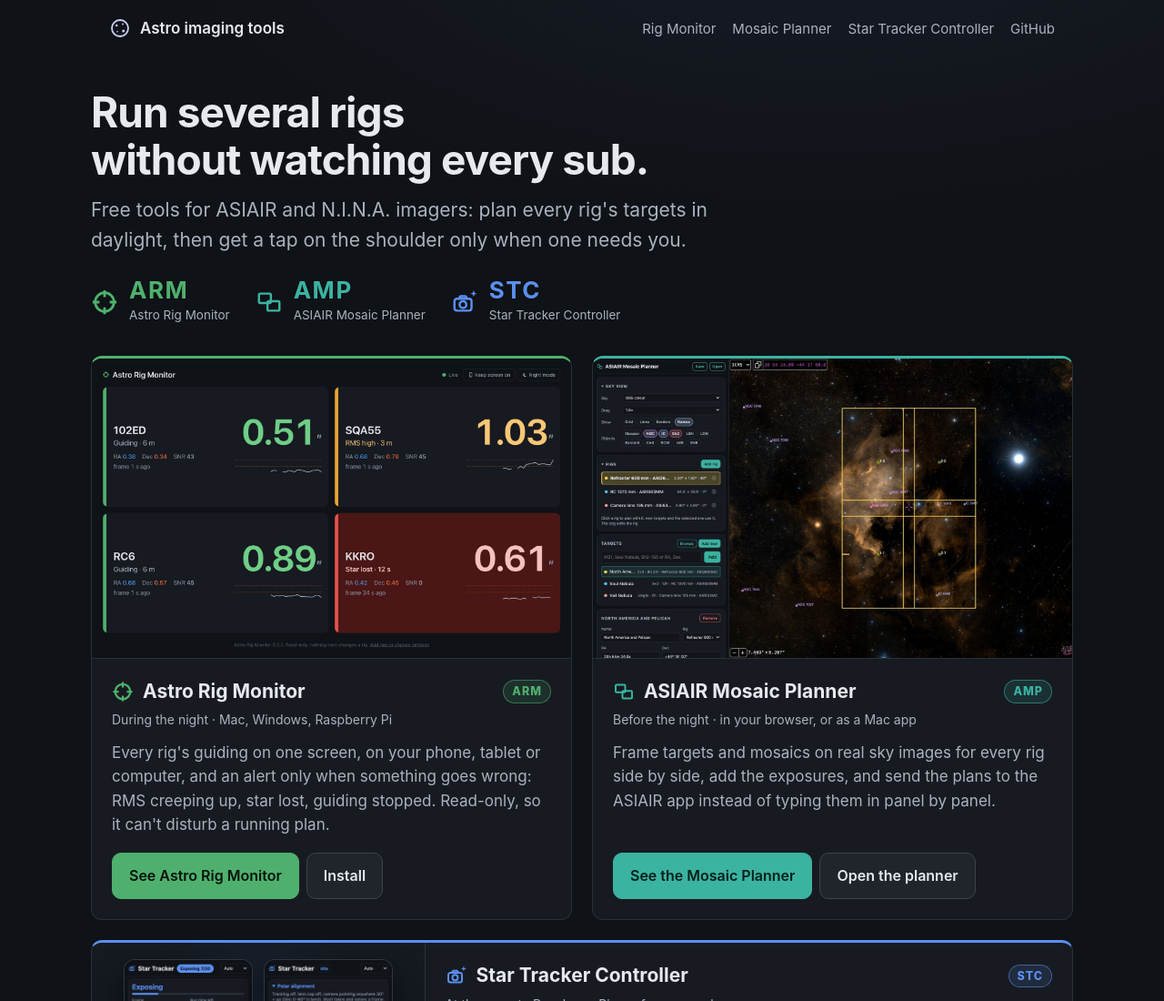
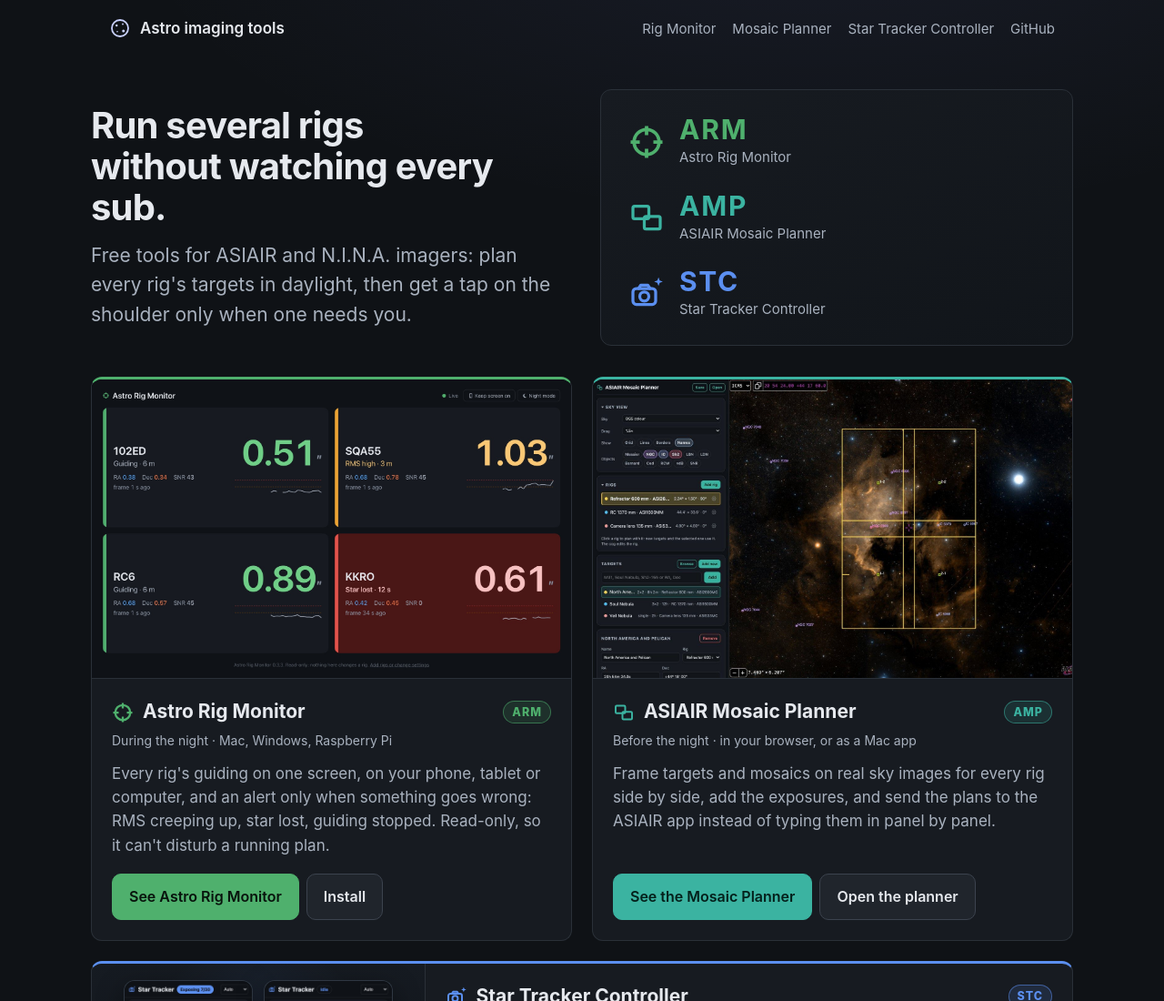
Before and after one commit to dgsgc/dgsgc.github.io, a plain HTML site: page index.html in a window 1280 px wide. Shown: the top 1100 px of the page at 91% size. Drawn offline with Linux system fonts and the light colour scheme.

Commit message:
Home: 50/50 title section, the three tools on the right
Co-Authored-By: Claude Opus 5.5 <noreply@anthropic.com>

```diff
--- a/index.html
+++ b/index.html
@@ -177,6 +177,19 @@ footer a { color: var(--text2); }
 .acr { margin-left: auto; font-size: 12.5px; font-weight: 800; letter-spacing: .08em; color: var(--c); border: 1px solid color-mix(in srgb, var(--c) 55%, transparent);
   background: color-mix(in srgb, var(--c) 14%, transparent); border-radius: 999px; padding: 2px 9px; }
 .tool h3 { width: 100%; }
+
+/* title section: headline on the left, the three tools on the right */
+.split { display: grid; grid-template-columns: 1fr 1fr; gap: 40px; align-items: center; }
+.split .lead { margin-bottom: 0; }
+.split h1 { font-size: clamp(30px, 3.6vw, 40px); }
+.split .trio { flex-direction: column; gap: 14px; margin: 0; padding: 22px 26px; border: 1px solid var(--line); border-radius: var(--r);
+  background: linear-gradient(160deg, #171b21, #11151a); }
+.split .acro { gap: 16px; padding: 6px 4px; border-radius: 10px; }
+.split .acro:hover { background: rgba(255,255,255,.03); }
+.split .acro svg { width: 40px; height: 40px; }
+.split .acro b { font-size: 30px; }
+.split .acro small { font-size: 15px; }
+@media (max-width: 820px) { .split { grid-template-columns: 1fr; gap: 24px; } .split .trio { padding: 16px 18px; } }
 </style>
 </head>
 <body>
@@ -190,9 +203,13 @@ footer a { color: var(--text2); }
 
 <main>
 <div class="wrap hero">
+  <div class="split">
+    <div class="split-text">
   <h1>Run several rigs<br>without watching every sub.</h1>
   <p class="lead">Free tools for ASIAIR and N.I.N.A. imagers: plan every rig's targets in daylight, then get a tap on the shoulder only when one needs you.</p>
-  <div class="trio"><a class="acro" href="https://dgsgc.github.io/astro-rig-monitor/" style="--c:#4fb06d"><svg viewBox="0 0 32 32" aria-hidden="true"><circle cx="16" cy="16" r="11" fill="none" stroke="#4fb06d" stroke-width="3"/><path d="M16 2v8M16 22v8M2 16h8M22 16h8" stroke="#4fb06d" stroke-width="3"/></svg><span><b>ARM</b><small>Astro Rig Monitor</small></span></a><a class="acro" href="https://dgsgc.github.io/asiair-mosaic-planner/" style="--c:#3bb3a1"><svg viewBox="0 0 32 32" aria-hidden="true"><rect x="4" y="6" width="14" height="11" rx="1.5" fill="none" stroke="#3bb3a1" stroke-width="2.6"/><rect x="14" y="15" width="14" height="11" rx="1.5" fill="none" stroke="#3bb3a1" stroke-width="2.6"/></svg><span><b>AMP</b><small>ASIAIR Mosaic Planner</small></span></a><a class="acro" href="https://dgsgc.github.io/star-tracker-controller/" style="--c:#5b8ff0"><svg viewBox="0 0 32 32" aria-hidden="true"><rect x="4" y="12" width="20" height="14" rx="3" fill="none" stroke="#5b8ff0" stroke-width="2.6" stroke-linecap="round" stroke-linejoin="round"/><circle cx="14" cy="19" r="4" fill="none" stroke="#5b8ff0" stroke-width="2.6" stroke-linecap="round" stroke-linejoin="round"/><path d="M9 12l2-3h6l2 3" fill="none" stroke="#5b8ff0" stroke-width="2.6" stroke-linecap="round" stroke-linejoin="round"/><path d="M26.5 2.2l1.06 2.74 2.74 1.06-2.74 1.06-1.06 2.74-1.06-2.74-2.74-1.06 2.74-1.06z" fill="#5b8ff0"/></svg><span><b>STC</b><small>Star Tracker Controller</small></span></a></div>
+    </div>
+    <div class="trio"><a class="acro" href="https://dgsgc.github.io/astro-rig-monitor/" style="--c:#4fb06d"><svg viewBox="0 0 32 32" aria-hidden="true"><circle cx="16" cy="16" r="11" fill="none" stroke="#4fb06d" stroke-width="3"/><path d="M16 2v8M16 22v8M2 16h8M22 16h8" stroke="#4fb06d" stroke-width="3"/></svg><span><b>ARM</b><small>Astro Rig Monitor</small></span></a><a class="acro" href="https://dgsgc.github.io/asiair-mosaic-planner/" style="--c:#3bb3a1"><svg viewBox="0 0 32 32" aria-hidden="true"><rect x="4" y="6" width="14" height="11" rx="1.5" fill="none" stroke="#3bb3a1" stroke-width="2.6"/><rect x="14" y="15" width="14" height="11" rx="1.5" fill="none" stroke="#3bb3a1" stroke-width="2.6"/></svg><span><b>AMP</b><small>ASIAIR Mosaic Planner</small></span></a><a class="acro" href="https://dgsgc.github.io/star-tracker-controller/" style="--c:#5b8ff0"><svg viewBox="0 0 32 32" aria-hidden="true"><rect x="4" y="12" width="20" height="14" rx="3" fill="none" stroke="#5b8ff0" stroke-width="2.6" stroke-linecap="round" stroke-linejoin="round"/><circle cx="14" cy="19" r="4" fill="none" stroke="#5b8ff0" stroke-width="2.6" stroke-linecap="round" stroke-linejoin="round"/><path d="M9 12l2-3h6l2 3" fill="none" stroke="#5b8ff0" stroke-width="2.6" stroke-linecap="round" stroke-linejoin="round"/><path d="M26.5 2.2l1.06 2.74 2.74 1.06-2.74 1.06-1.06 2.74-1.06-2.74-2.74-1.06 2.74-1.06z" fill="#5b8ff0"/></svg><span><b>STC</b><small>Star Tracker Controller</small></span></a></div>
+  </div>
 
   <div class="tools">
     <article class="tool rig">
```
